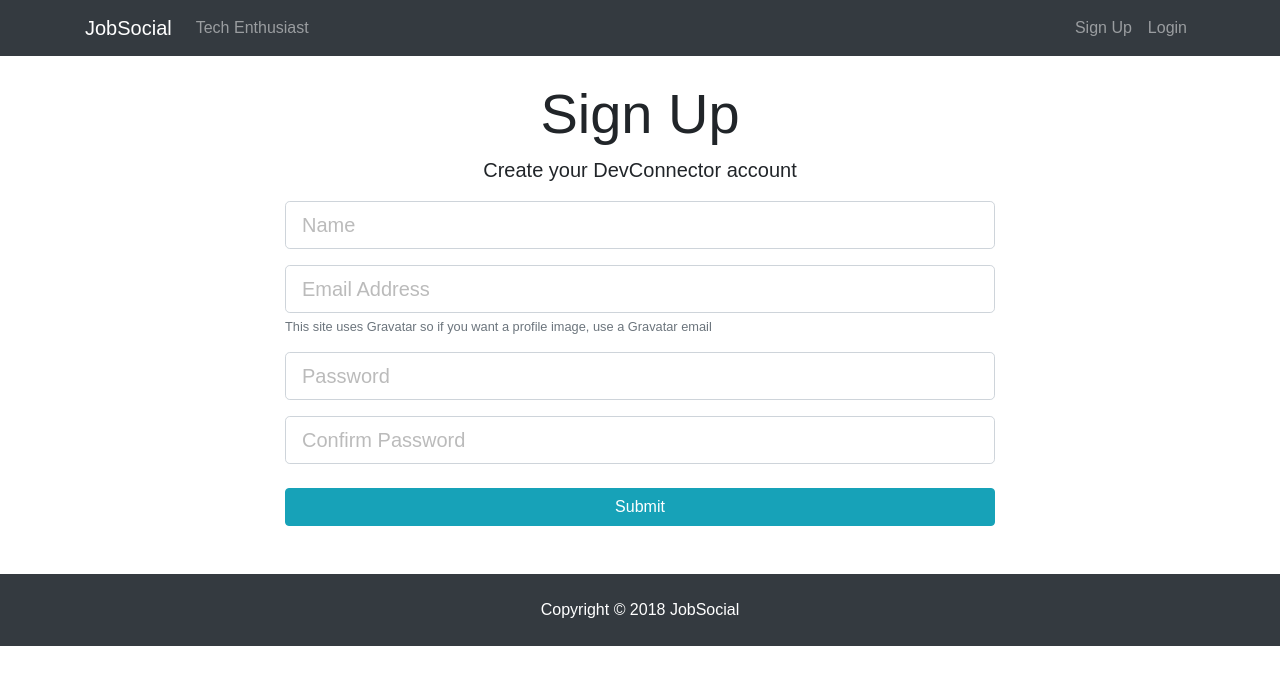
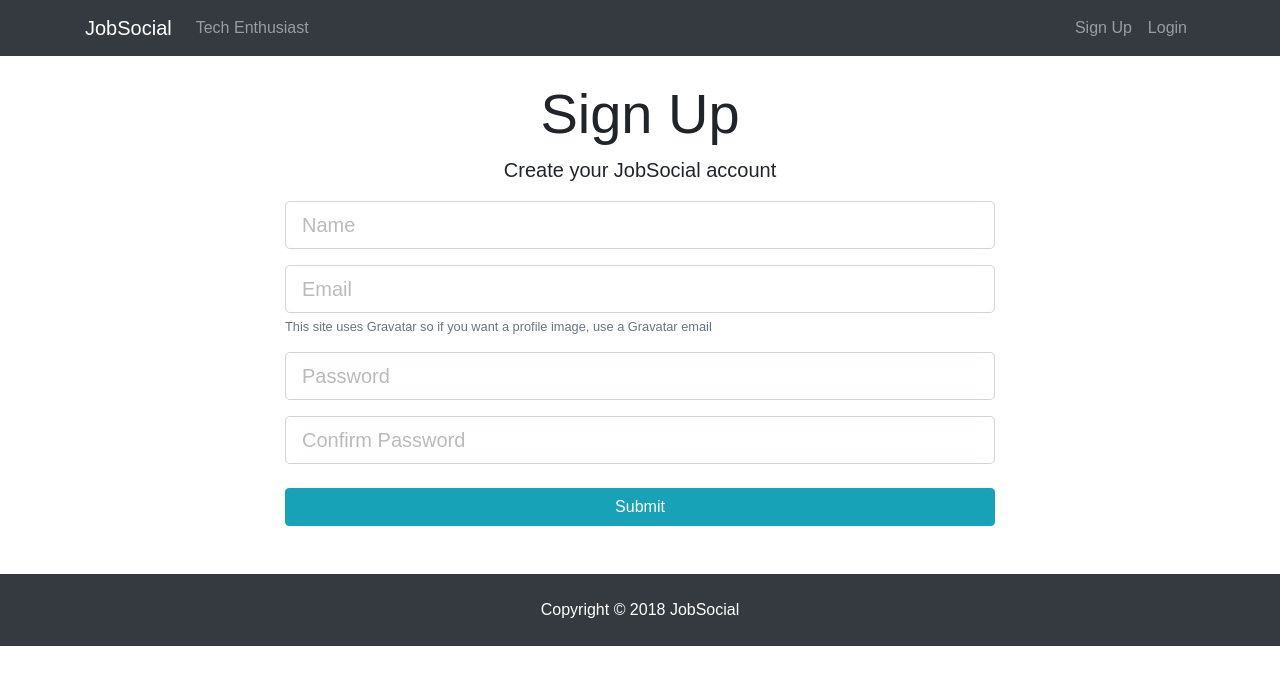
Before and after one commit to bryano1993/Job-Social, a React (Create React App) app in the folder client/: page /register in a window 1280 px wide. Shown: the top 684 px of the page. Built offline with nearby package versions, Linux system fonts and the light colour scheme.

Commit message:
46-text-field-group-input-component:complete

```diff
--- a/client/src/components/auth/Login.js
+++ b/client/src/components/auth/Login.js
@@ -4,6 +4,7 @@
 import { connect } from "react-redux";
 import classnames from "classnames";
 import { loginUser } from "../../actions/authActions";
+import TextFieldGroup from "../common/TextFieldGroup";
 
 class Login extends Component {
   constructor() {
@@ -59,39 +60,26 @@
             <div className="col-md-8 m-auto">
               <h1 className="display-4 text-center">Log In</h1>
               <p className="lead text-center">
-                Sign in to your JobSocial account
+                Sign in to your DevConnector account
               </p>
               <form onSubmit={this.onSubmit}>
-                <div className="form-group">
-                  <input
-                    type="email"
-                    className={classnames("form-control form-control-lg", {
-                      "is-invalid": errors.email
-                    })}
+                <TextFieldGroup
                   placeholder="Email Address"
                   name="email"
+                  type="email"
                   value={this.state.email}
                   onChange={this.onChange}
+                  error={errors.email}
                 />
-                  {errors.email && (
-                    <div className="invalid-feedback">{errors.email}</div>
-                  )}
-                </div>
-                <div className="form-group">
-                  <input
-                    type="password"
-                    className={classnames("form-control form-control-lg", {
-                      "is-invalid": errors.password
-                    })}
+
+                <TextFieldGroup
                   placeholder="Password"
                   name="password"
+                  type="password"
                   value={this.state.password}
                   onChange={this.onChange}
+                  error={errors.password}
                 />
-                  {errors.password && (
-                    <div className="invalid-feedback">{errors.password}</div>
-                  )}
-                </div>
                 <input type="submit" className="btn btn-info btn-block mt-4" />
               </form>
             </div>
--- a/client/src/components/auth/Register.js
+++ b/client/src/components/auth/Register.js
@@ -4,6 +4,7 @@
 import classnames from "classnames";
 import { connect } from "react-redux";
 import { registerUser } from "../../actions/authActions";
+import TextFieldGroup from "../common/TextFieldGroup";
 
 class Register extends Component {
   constructor() {
@@ -58,74 +59,42 @@
           <div className="row">
             <div className="col-md-8 m-auto">
               <h1 className="display-4 text-center">Sign Up</h1>
-              <p className="lead text-center">
-                Create your DevConnector account
-              </p>
+              <p className="lead text-center">Create your JobSocial account</p>
               <form noValidate onSubmit={this.onSubmit}>
-                <div className="form-group">
-                  <input
-                    type="text"
-                    className={classnames("form-control form-control-lg", {
-                      "is-invalid": errors.name
-                    })}
+                <TextFieldGroup
                   placeholder="Name"
                   name="name"
                   value={this.state.name}
                   onChange={this.onChange}
+                  error={errors.name}
                 />
-                  {errors.name && (
-                    <div className="invalid-feedback">{errors.name}</div>
-                  )}
-                </div>
-                <div className="form-group">
-                  <input
+
+                <TextFieldGroup
+                  placeholder="Email"
+                  name="email"
                   type="email"
-                    className={classnames("form-control form-control-lg", {
-                      "is-invalid": errors.email
-                    })}
-                    placeholder="Email Address"
-                    name="email"
                   value={this.state.email}
                   onChange={this.onChange}
+                  error={errors.email}
+                  info="This site uses Gravatar so if you want a profile image, use a Gravatar email"
                 />
-                  {errors.email && (
-                    <div className="invalid-feedback">{errors.email}</div>
-                  )}
-                  <small className="form-text text-muted">
-                    This site uses Gravatar so if you want a profile image, use
-                    a Gravatar email
-                  </small>
-                </div>
-                <div className="form-group">
-                  <input
-                    type="password"
-                    className={classnames("form-control form-control-lg", {
-                      "is-invalid": errors.password
-                    })}
+
+                <TextFieldGroup
                   placeholder="Password"
                   name="password"
+                  type="password"
                   value={this.state.password}
                   onChange={this.onChange}
+                  error={errors.password}
                 />
-                  {errors.password && (
-                    <div className="invalid-feedback">{errors.password}</div>
-                  )}
-                </div>
-                <div className="form-group">
-                  <input
-                    type="password"
-                    className={classnames("form-control form-control-lg", {
-                      "is-invalid": errors.password2
-                    })}
+                <TextFieldGroup
                   placeholder="Confirm Password"
                   name="password2"
+                  type="password"
                   value={this.state.password2}
                   onChange={this.onChange}
+                  error={errors.password2}
                 />
-                  {errors.password2 && (
-                    <div className="invalid-feedback">{errors.password2}</div>
-                  )}
-                </div>
                 <input type="submit" className="btn btn-info btn-block mt-4" />
               </form>
             </div>
--- /dev/null
+++ b/client/src/components/common/TextFieldGroup.js
@@ -0,0 +1,50 @@
+import React from "react";
+import classnames from "classnames";
+import PropTypes from "prop-types";
+
+const TextFieldGroup = ({
+  name,
+  placeholder,
+  value,
+  label,
+  error,
+  info,
+  type,
+  onChange,
+  disabled
+}) => {
+  return (
+    <div className="form-group">
+      <input
+        type={type}
+        className={classnames("form-control form-control-lg", {
+          "is-invalid": error
+        })}
+        placeholder={placeholder}
+        name={name}
+        value={value}
+        onChange={onChange}
+        disabled={disabled}
+      />
+      {info && <small className="form-text text-muted">{info}</small>}
+      {error && <div className="invalid-feedback">{error}</div>}
+    </div>
+  );
+};
+
+TextFieldGroup.propTypes = {
+  name: PropTypes.string.isRequired,
+  placeholder: PropTypes.string,
+  value: PropTypes.string.isRequired,
+  info: PropTypes.string,
+  error: PropTypes.string,
+  type: PropTypes.string.isRequired,
+  onChange: PropTypes.func.isRequired,
+  disabled: PropTypes.string
+};
+
+TextFieldGroup.defaultProps = {
+  type: "text"
+};
+
+export default TextFieldGroup;
```
Also changed, not shown: 1 other file (tests, documents, lock files or other folders). Lines whose indentation alone changed are shown as unchanged.
